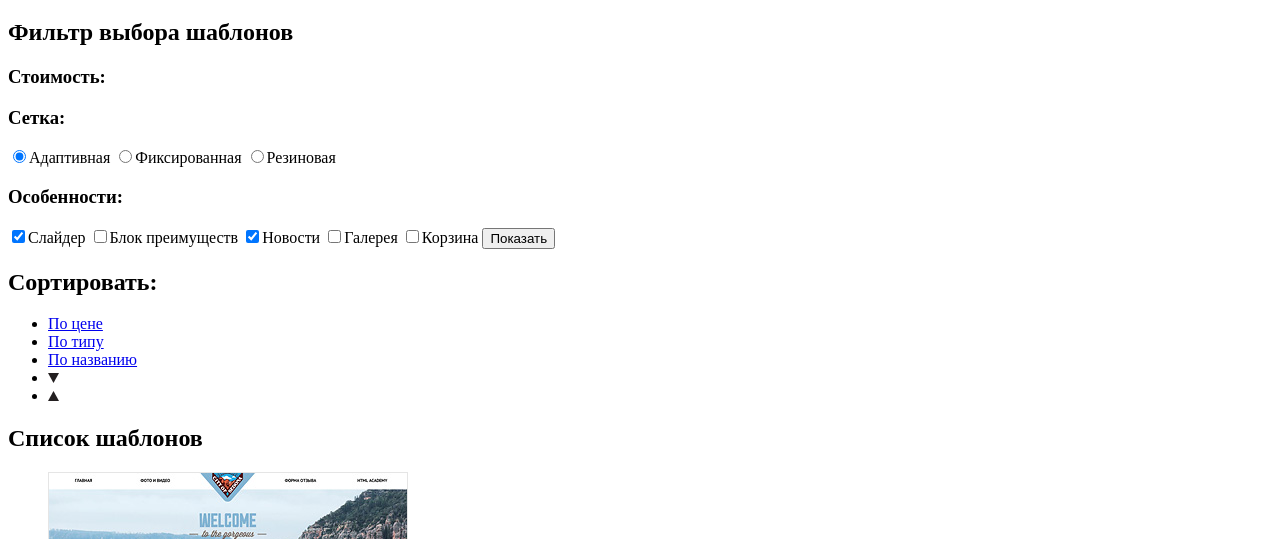
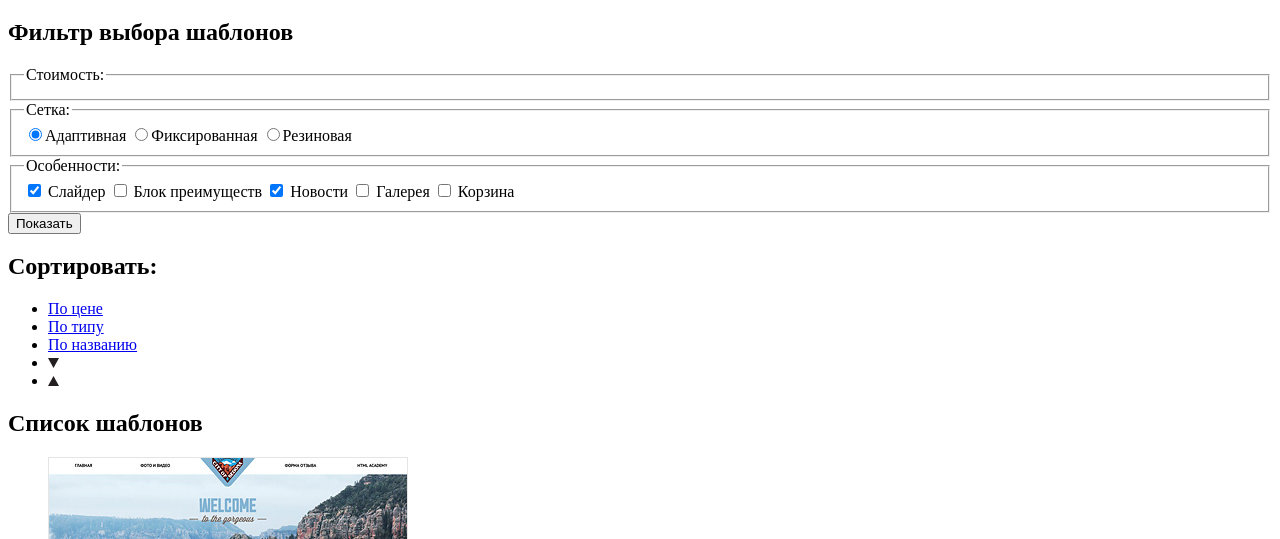
Before and after one commit to ADereglazov/1164559-nerds-26, a plain HTML site: page catalog.html in a window 1280 px wide. Shown: the part 261-800 px from the top of the page. Drawn offline with Linux system fonts and the light colour scheme.

Commit message:
Личный проект: продолжаем разметку (исправление замечаний)

```diff
--- a/catalog.html
+++ b/catalog.html
@@ -25,21 +25,34 @@
     <h1>Магазин готовых шаблонов</h1>
     <section>
       <h2 class="visually-hidden">Фильтр выбора шаблонов</h2>
-      <h3>Стоимость:</h3>
-      <!-- Фильтры (форма)-->
+      <form action="https://echo.htmlacademy.ru" method="post">
+        <fieldset>
+        <legend>Стоимость:</legend>
+          <!-- Фильтры (форма)-->
+        </fieldset>
 
-      <h3>Сетка:</h3>
-      <label><input type="radio" name="grid" value="adaptive" checked>Адаптивная</label>
-      <label><input type="radio" name="grid" value="fix">Фиксированная</label>
-      <label><input type="radio" name="grid" value="flex">Резиновая</label>
+        <fieldset>
+        <legend>Сетка:</legend>
+          <label><input type="radio" name="grid" value="adaptive" checked>Адаптивная</label>
+          <label><input type="radio" name="grid" value="fix">Фиксированная</label>
+          <label><input type="radio" name="grid" value="flex">Резиновая</label>
+        </fieldset>
 
-      <h3>Особенности:</h3>
-      <label for="slider-field"><input type="checkbox" name="slider" id="slider-field" checked>Слайдер</label>
-      <label for="advantage-field"><input type="checkbox" name="advantage" id="advantage-field">Блок преимуществ</label>
-      <label for="news-field"><input type="checkbox" name="news" id="news-field" checked>Новости</label>
-      <label for="gallery-field"><input type="checkbox" name="gallery" id="gallery-field">Галерея</label>
-      <label for="basket-field"><input type="checkbox" name="basket" id="basket-field">Корзина</label>
-      <button type="button">Показать</button>
+        <fieldset>
+        <legend>Особенности:</legend>
+          <input type="checkbox" name="slider" id="slider-field" checked>
+          <label for="slider-field">Слайдер</label>
+          <input type="checkbox" name="advantage" id="advantage-field">
+          <label for="advantage-field">Блок преимуществ</label>
+          <input type="checkbox" name="news" id="news-field" checked>
+          <label for="news-field">Новости</label>
+          <input type="checkbox" name="gallery" id="gallery-field">
+          <label for="gallery-field">Галерея</label>
+          <input type="checkbox" name="basket" id="basket-field">
+          <label for="basket-field">Корзина</label>
+        </fieldset>
+        <button type="submit">Показать</button>
+      </form>
     </section>
     <div>
       <section>
@@ -144,7 +157,7 @@
           <label for="letter-field">Текст письма:</label>
           <textarea name="letter" id="letter-field" rows="4" placeholder="В свободной форме" required></textarea>
         </p>
-        <input type="submit" value="Отправить">
+        <button type="submit">Отправить</button>
       </form>
     </section>
     <div>
```
Also changed, not shown: index.html (+8 -3 lines).
